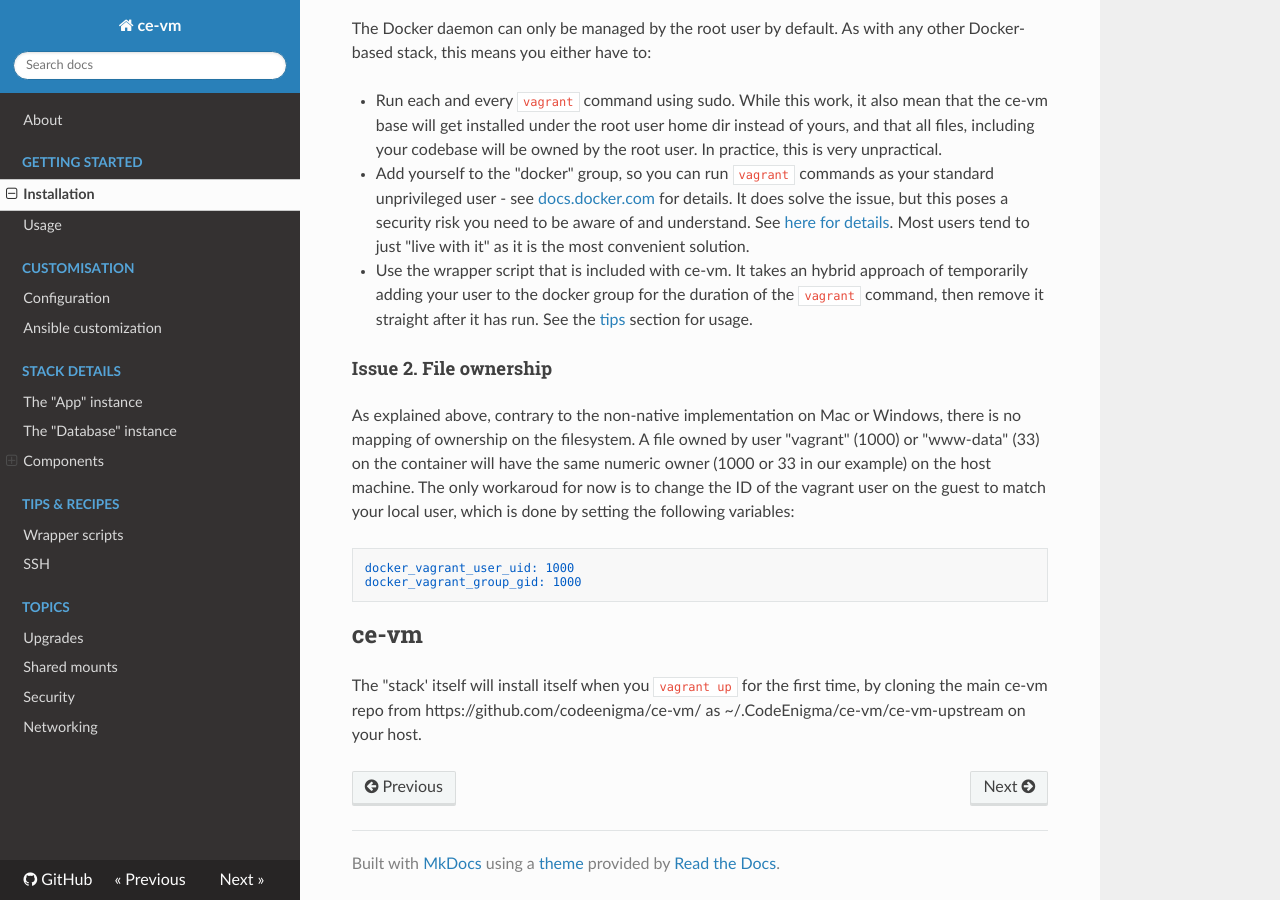
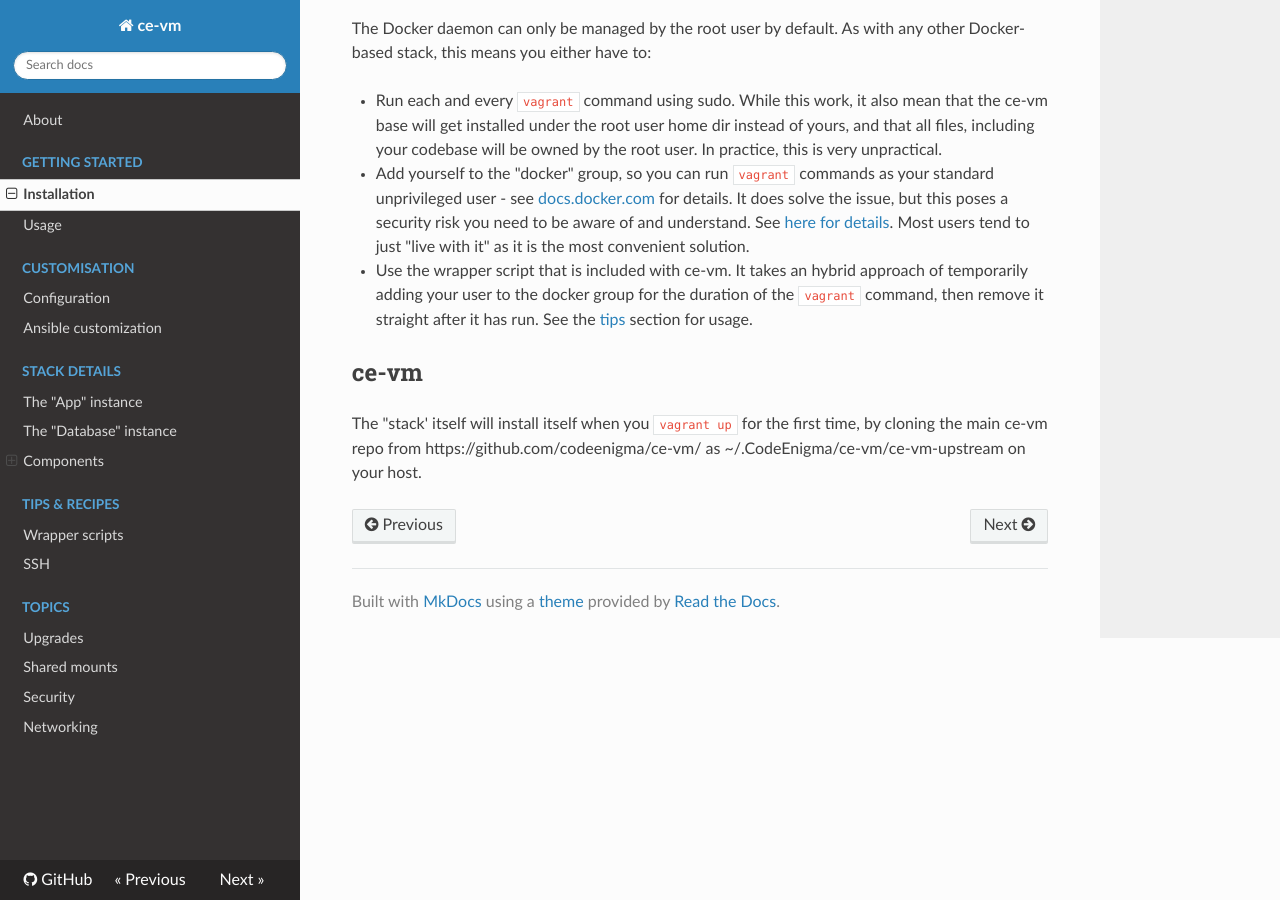
Before and after one commit to codeenigma/ce-vm, an MkDocs documentation site: the page built from docs/get-started/install.md, in a window 1280 px wide and 900 px high, scrolled down 1147 px. Built offline with MkDocs 1.6.1, drawn with Linux system fonts in a browser that asks for light colours; nearby versions of some CDN libraries; old or Windows-style settings are respelled for this version of MkDocs.

Commit message:
Remove documentation on vagrant uid from home page

````diff
--- a/docs/get-started/install.md
+++ b/docs/get-started/install.md
@@ -47,17 +47,6 @@ The Docker daemon can only be managed by the root user by default. As with any o
 - Add yourself to the "docker" group, so you can run `vagrant` commands as your standard unprivileged user - see [docs.docker.com](https://docs.docker.com/engine/installation/linux/linux-postinstall/) for details. It does solve the issue, but this poses a security risk you need to be aware of and understand. See [here for details](https://docs.docker.com/engine/security/security/#docker-daemon-attack-surface). Most users tend to just "live with it" as it is the most convenient solution.
 - Use the wrapper script that is included with ce-vm. It takes an hybrid approach of temporarily adding your user to the docker group for the duration of the `vagrant` command, then remove it straight after it has run. See the [tips](/tips/scripts/#vagrant-docker-sudo.sh) section for usage.
 
-#### Issue 2. File ownership
-
-As explained above, contrary to the non-native implementation on Mac or Windows,
-there is no mapping of ownership on the filesystem.
-A file owned by user "vagrant" (1000) or "www-data" (33) on the container
-will have the same numeric owner (1000 or 33 in our example) on the host machine.
-The only workaroud for now is to change the ID of the vagrant user on the guest to match your local user, which is done by setting the following variables:
-```
-docker_vagrant_user_uid: 1000
-docker_vagrant_group_gid: 1000
-```
 
 ## ce-vm
 
````
